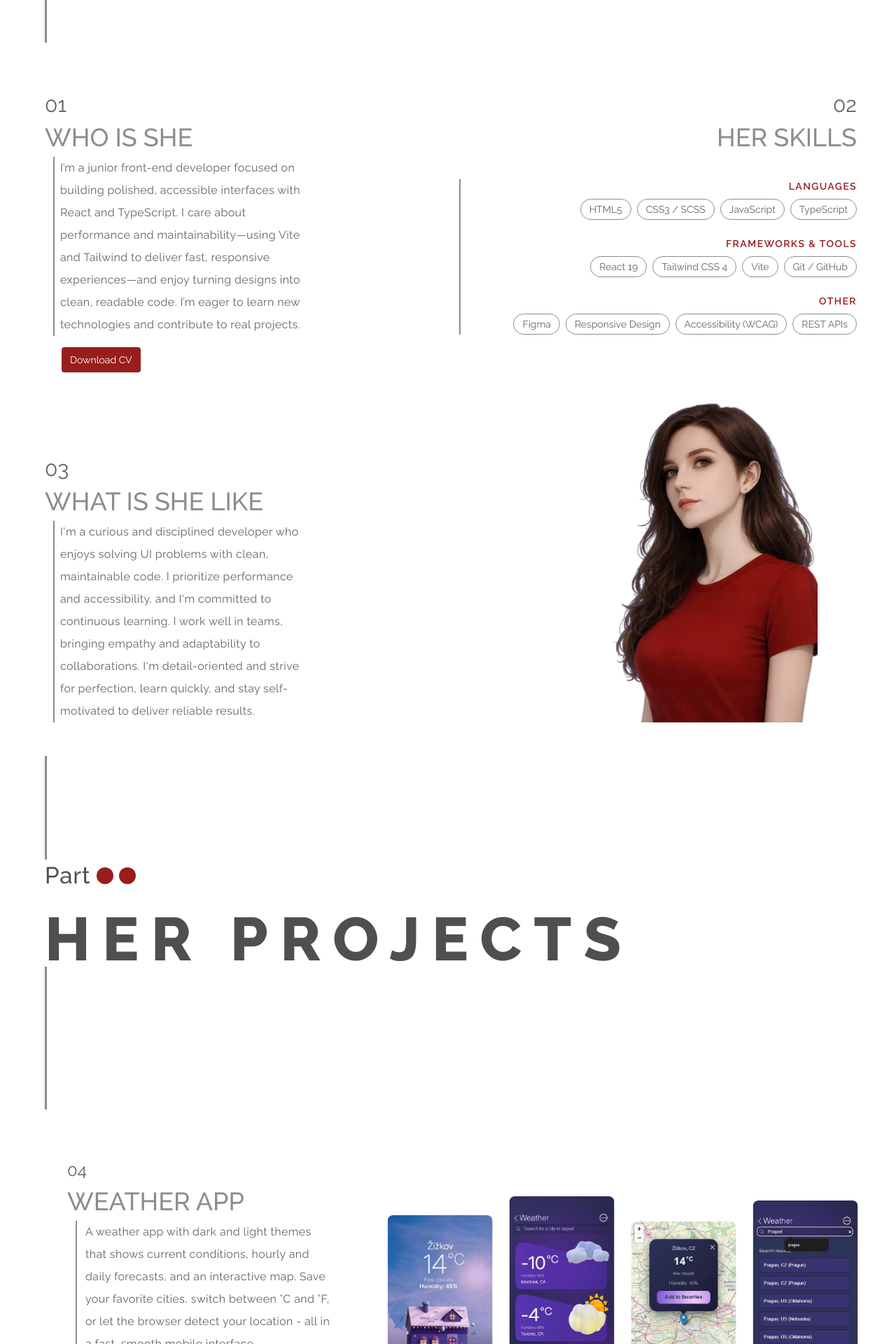
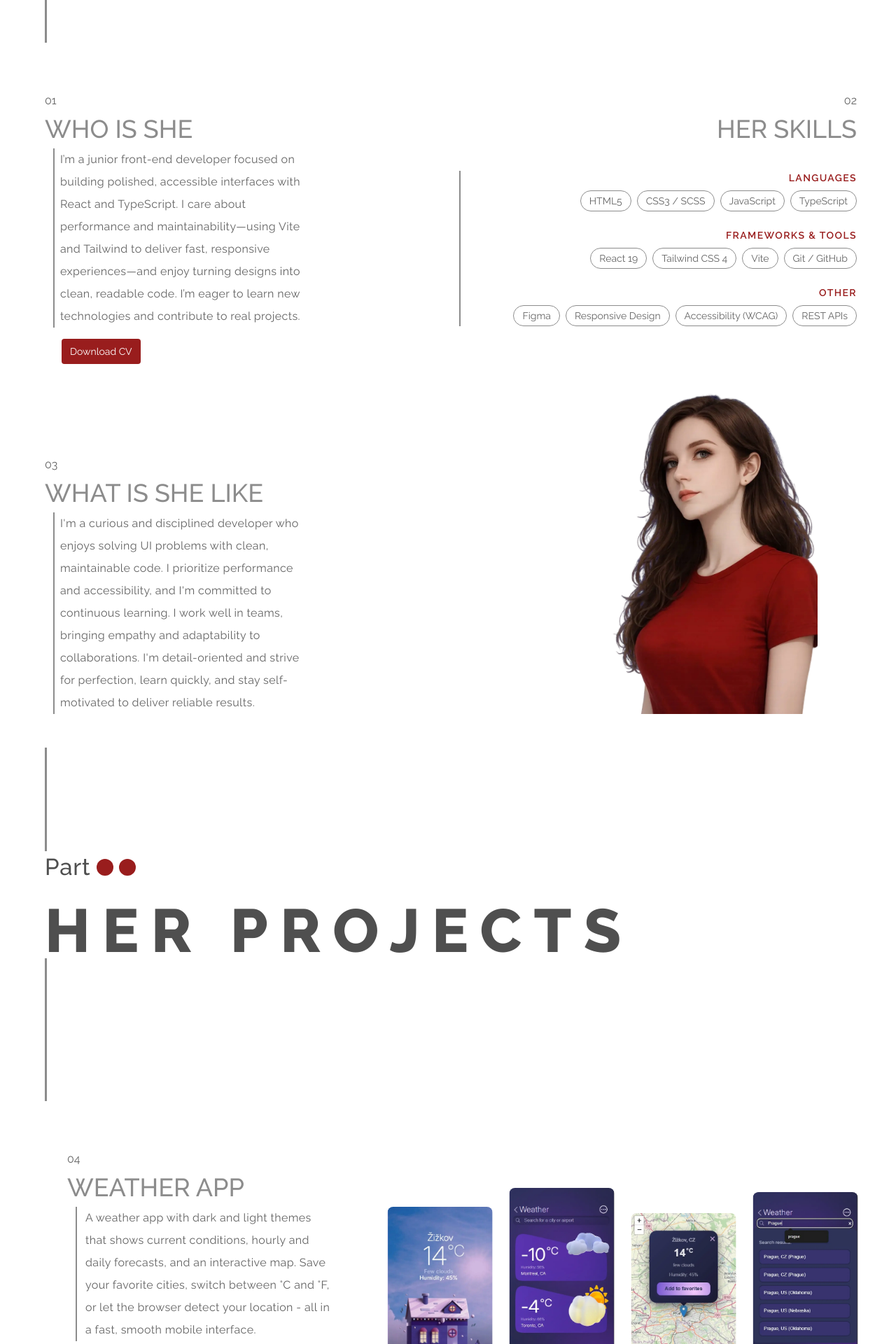
Before and after one commit to bavayra/Portfolio, a React (Vite) app: page / in a window 1280 px wide. Shown: the part 1260-3180 px from the top of the page at 70% size. Built offline with nearby package versions, Linux system fonts and the light colour scheme.

Commit message:
refactor: created a global variable for page number font size and updated the project with it

```diff
--- a/src/sections/About.tsx
+++ b/src/sections/About.tsx
@@ -5,16 +5,16 @@ const About = () => {
       className="relative py-8 ml-3 tablet-sm:ml-12 tablet-md:pb-0 desktop-lg:ml-10 desktop-xl:pb-12"
     >
       <p
-        className="text-text phone-sm:text-xl tablet-sm:text-2xl desktop-md:text-3xl desktop-xl:text-4xl"
+        className="text-text text-[length:var(--font-page-number)]"
         aria-hidden="true"
       >
         01
       </p>
-      <h3 className="text-2xl text-grey-2 font-medium phone-sm:text-3xl phone-lg:text-4xl tablet-md:text-5xl tablet-md:my-2 desktop-sm:text-4xl desktop-xl:text-5xl">
+      <h3 className="text-section-label text-grey-2 font-medium phone-sm:text-3xl phone-lg:text-4xl tablet-md:text-5xl tablet-md:my-2 desktop-sm:text-4xl desktop-xl:text-5xl">
         WHO IS SHE
       </h3>
 
-      <p className="mt-2 text-body-sm text-text leading-loose tracking-wide ml-3 w-full max-w-60 break-words whitespace-normal phone-sm:max-w-[17rem]  phone-md:max-w-[19rem] phone-lg:max-w-80 phone-lg:pl-2 tablet-sm:max-w-[23rem] tablet-md:max-w-[29rem] desktop-sm:max-w-[23rem] desktop-xl:max-w-[32.5rem] desktop-xl:text-2xl border-l-2 border-grey-2">
+      <p className="mt-2 text-body-sm text-text leading-loose tracking-wide ml-3 w-full max-w-60 break-words whitespace-normal phone-sm:max-w-[17rem] phone-md:max-w-[19rem] phone-lg:max-w-80 phone-lg:pl-2 tablet-sm:max-w-[23rem] tablet-md:max-w-[29rem] desktop-sm:max-w-[23rem] desktop-xl:max-w-[32.5rem] desktop-xl:text-2xl border-l-2 border-grey-2">
         I’m a junior front‑end developer focused on building polished,
         accessible interfaces with React and TypeScript. I care about
         performance and maintainability—using Vite and Tailwind to deliver fast,
--- a/src/sections/Description.tsx
+++ b/src/sections/Description.tsx
@@ -4,12 +4,12 @@ const Description = () => {
       <div className="grid grid-cols-[1fr_auto] items-end gap-x-2 phone-md:gap-x-4">
         <div>
           <p
-            className="text-text phone-sm:text-xl tablet-sm:text-2xl desktop-md:text-3xl desktop-xl:text-4xl"
+            className="text-text text-[length:var(--font-page-number)]"
             aria-hidden="true"
           >
             03
           </p>
-          <h3 className="text-2xl text-grey-2 font-medium phone-sm:text-3xl phone-lg:text-4xl tablet-md:text-5xl tablet-md:my-2 desktop-sm:text-4xl desktop-xl:text-5xl">
+          <h3 className="text-section-label text-grey-2 font-medium tablet-md:my-2 desktop-sm:text-4xl desktop-xl:text-5xl">
             WHAT IS SHE LIKE
           </h3>
           <p className="mt-2 text-body-sm text-text leading-loose tracking-wide ml-3 w-full max-w-60 break-words whitespace-normal phone-sm:max-w-[17rem] phone-md:max-w-80 phone-md:text-base phone-lg:pl-2 phone-lg:max-w-[19rem] tablet-sm:max-w-[20.5rem] tablet-md:max-w-[29rem] desktop-sm:max-w-[23rem] desktop-xl:max-w-[32rem] desktop-xl:text-2xl  border-l-2 border-grey-2">
--- a/src/sections/ProjectSection.tsx
+++ b/src/sections/ProjectSection.tsx
@@ -30,7 +30,7 @@ const ProjectSection = ({
       <div className="desktop-sm:grid desktop-sm:items-start desktop-sm:gap-6 desktop-sm:grid-cols-2 desktop-md:gap-y-2">
         <div className="desktop-sm:col-start-1 desktop-sm:row-start-1">
           <p
-            className="text-text phone-sm:text-xl tablet-sm:text-2xl desktop-xl:text-4xl"
+            className="text-text text-[length:var(--font-page-number)]"
             aria-hidden="true"
           >
             {sectionNumber}
@@ -39,7 +39,7 @@ const ProjectSection = ({
             {project.title.toUpperCase()}
           </h3>
 
-          <p className="mt-2 text-xs border-l-2 border-grey-2 pl-3 text-text leading-loose tracking-wide ml-3 w-full max-w-60 break-words whitespace-normal phone-sm:text-sm phone-sm:max-w-[17rem] phone-md:text-base phone-md:max-w-[19rem] phone-lg:max-w-[20rem] tablet-sm:max-w-[22rem] tablet-md:max-w-[29rem] desktop-sm:max-w-[23rem] desktop-xl:max-w-[32rem] desktop-xl:text-2xl">
+          <p className="mt-2 text-body-sm border-l-2 border-grey-2 pl-3 text-text leading-loose tracking-wide ml-3 w-full max-w-60 break-words whitespace-normal phone-sm:max-w-[17rem] phone-md:max-w-[19rem] phone-lg:max-w-[20rem] tablet-sm:max-w-[22rem] tablet-md:max-w-[29rem] desktop-sm:max-w-[23rem] desktop-xl:max-w-[32rem] desktop-xl:text-2xl">
             {project.descriptionShort}
           </p>
           <ExternalProjectLink
--- a/src/sections/Skills.tsx
+++ b/src/sections/Skills.tsx
@@ -16,7 +16,7 @@ const Skills = () => {
   return (
     <section className="relative py-8 ml-3 tablet-sm:ml-12 desktop-sm:ml-0">
       <p
-        className="text-text phone-sm:text-xl tablet-sm:text-2xl desktop-sm:flex desktop-sm:justify-end desktop-sm:mr-10  desktop-md:text-3xl desktop-xl:text-4xl"
+        className="text-text text-[length:var(--font-page-number)] desktop-sm:flex desktop-sm:justify-end desktop-sm:mr-10"
         aria-hidden="true"
       >
         02
```
